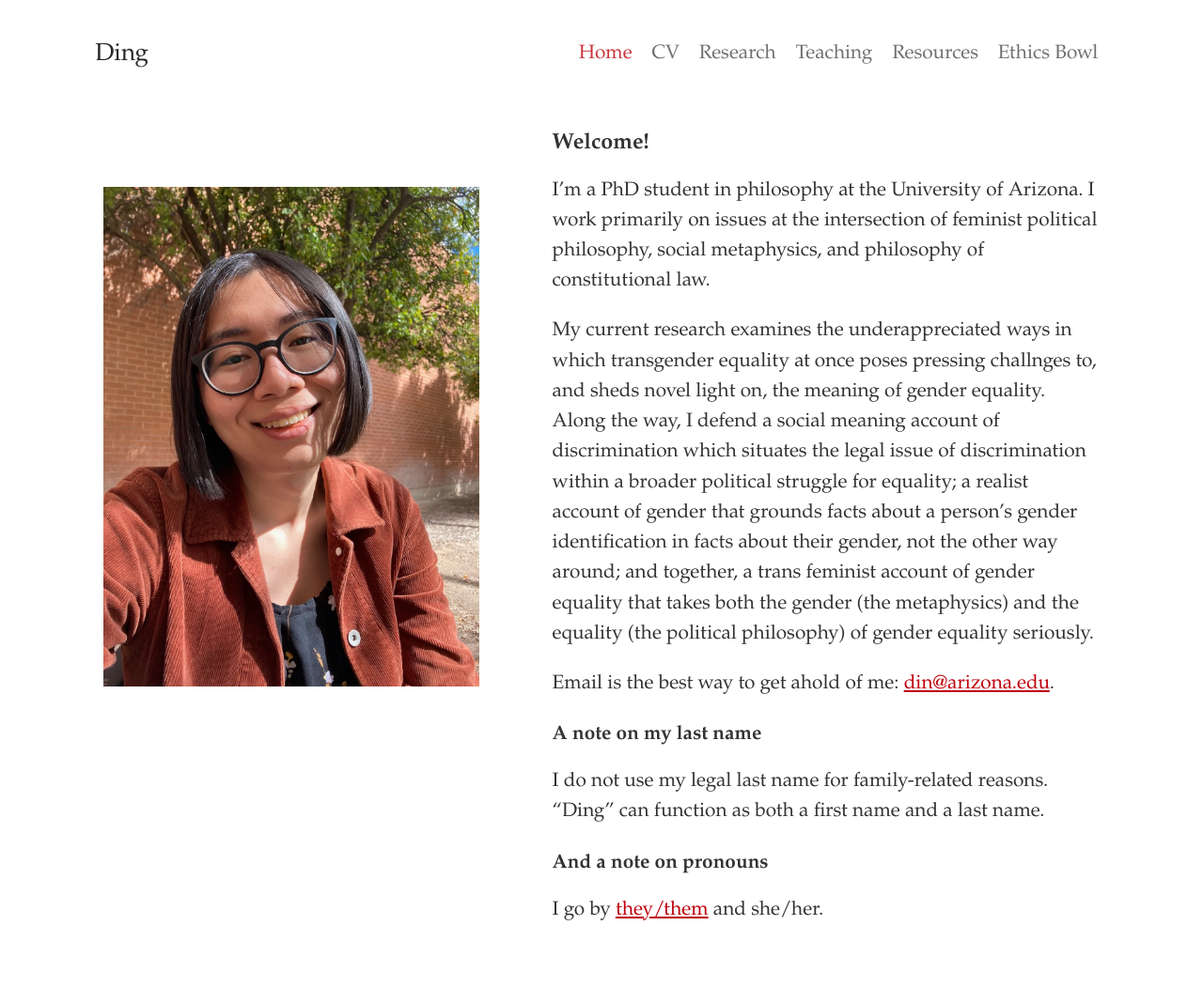
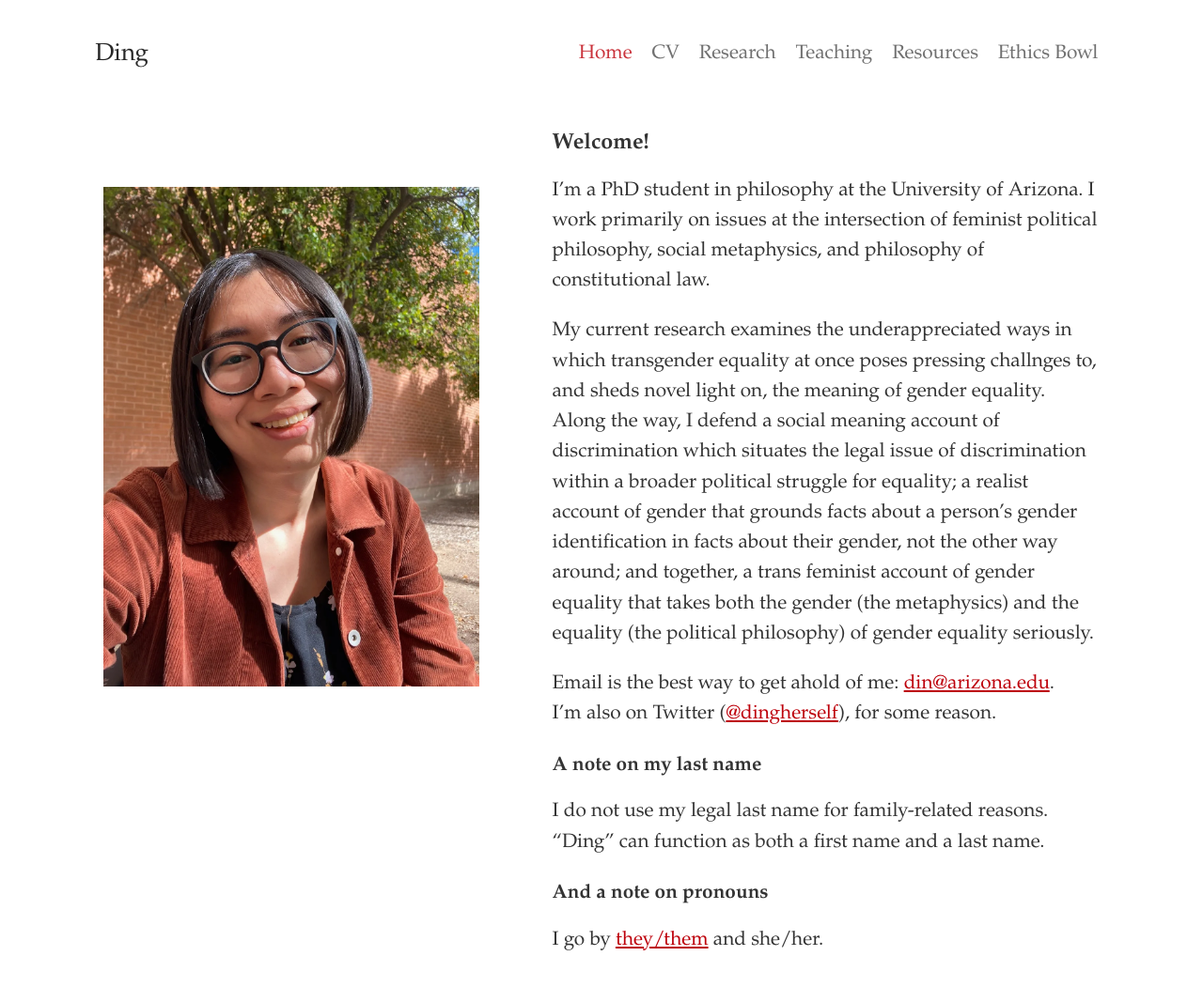
Before and after one commit to dingherself/dingherself.github.io, a Jekyll site: the page built from index.html, in a window 1280 px wide and 1102 px high. Shown: the top 1051 px of the window at 94% size. Built offline with Jekyll 4.4.1, drawn with Linux system fonts in a browser that asks for light colours; some web fonts are replaced.

Commit message:
add twitter link

```diff
--- a/index.html
+++ b/index.html
@@ -24,6 +24,8 @@ headerpicalt: "A picture of me looking into the camera, smiling."
   document.write("Email is the best way to get ahold of me:" + s + "<a href=" + "mail" + "to:" + u + arr + d + dot + t + ">" + u + arr + d + dot + t + "</a>" + dot);
 </script>
 
+<p>I’m also on Twitter (<a href="https://twitter.com/dingherself">@dingherself</a>), for some reason.</p>
+
 <h2 style="font-size: 1rem">A note on my last name</h2>
 <p>I do not use my legal last name for family-related reasons. “Ding” can function as both a first name and a last name.</p>
 
```
